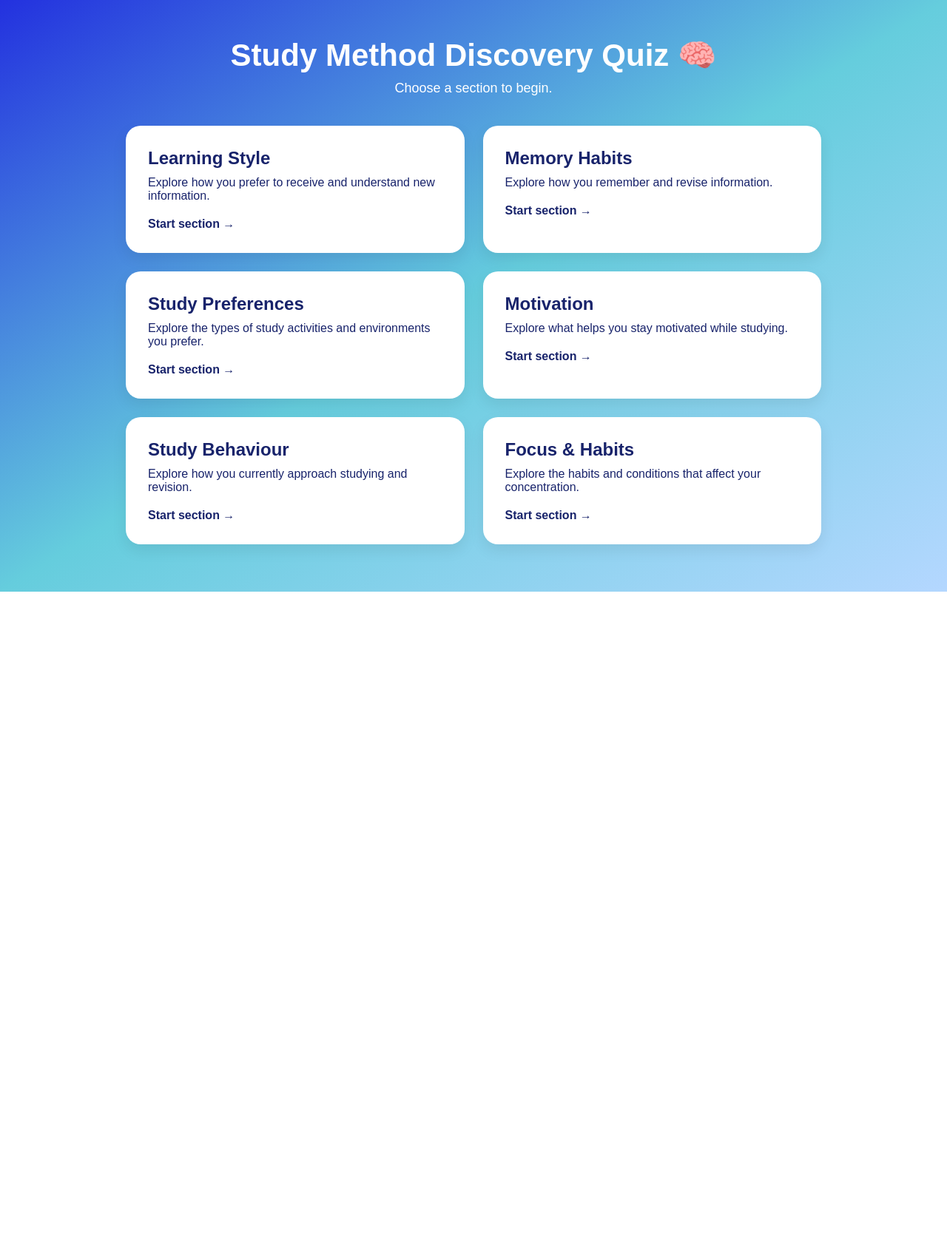
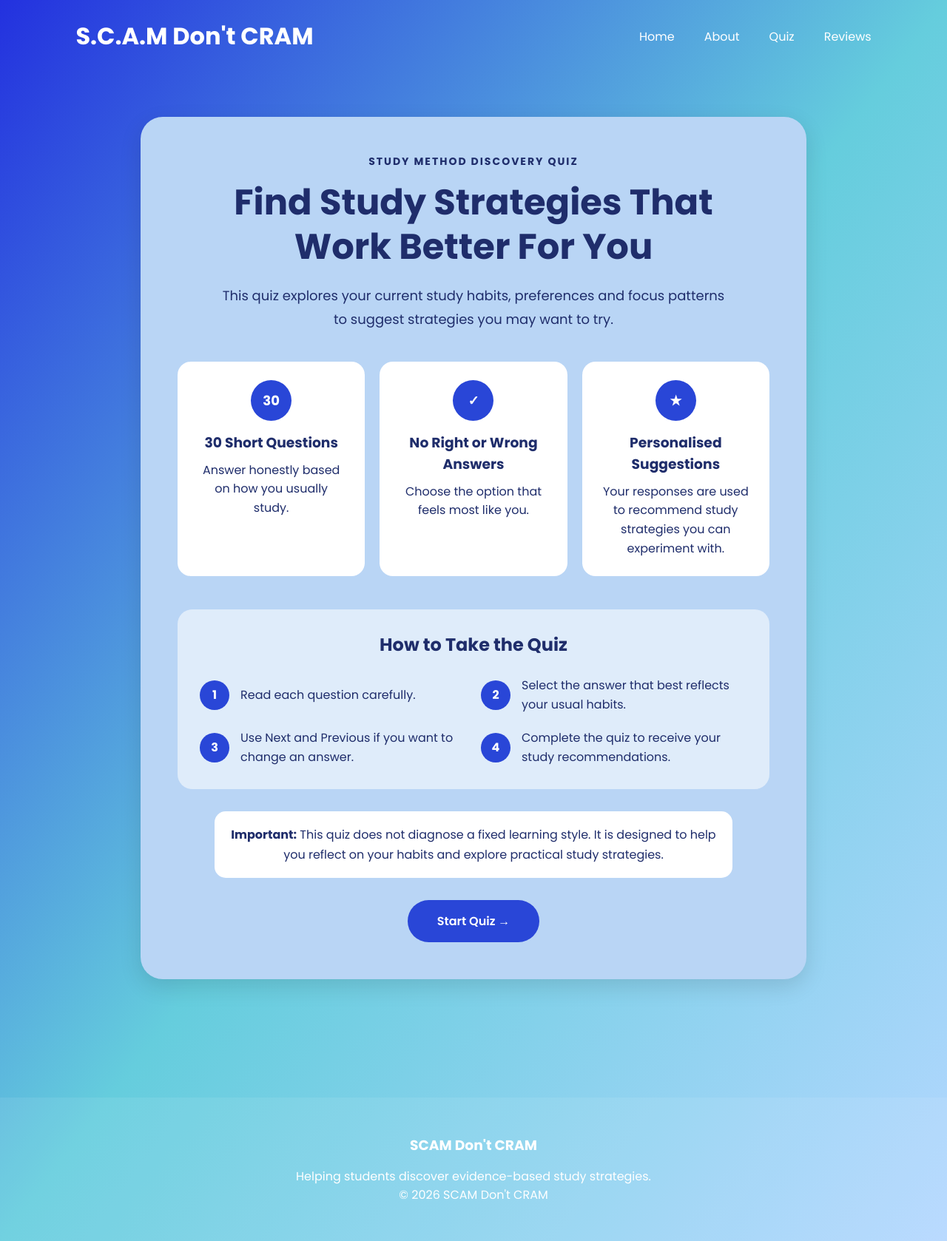
Before and after one commit to HiddenOffence/SCAM, a Flask app: page /quiz in a window 1280 px wide. Shown: the whole page at 74% size. Before the commit the page ends 800 px from the top, so only its background shows below. Run offline with Flask 3, Linux system fonts and the light colour scheme; data comes from the database, SQL or seed files in the repository.

Commit message:
created intro for the quiz page

```diff
--- a/app.py
+++ b/app.py
@@ -27,15 +27,10 @@ def about():
 @app.route("/quiz")
 def quiz():
 
-    # To start a new quiz: it clears any answers from a previous attempt
+    # Starting a new quiz clears any previous attempt
     session.pop("quiz_answers", None)
 
-    sections = get_sections()
-
-    return render_template(
-        "quiz.html",
-        sections=sections
-    )
+    return render_template("quiz.html")
 
 
 @app.route("/quiz/<int:section_id>")
--- a/static/css/style.css
+++ b/static/css/style.css
@@ -3,22 +3,14 @@
 =========================================== */
 
 :root{
-
     /* Primary Colours */
-
     --primary-blue:#2946D7;
     --secondary-blue:#5AB8E8;
-
     --dark-blue:#1F2D6B;
-
     --light-blue:#EEF6FF;
-
     --white:#FFFFFF;
-
     --text:#263238;
-
     --grey:#6C757D;
-
     --shadow:
         0px 10px 30px rgba(0,0,0,.12);
 
@@ -40,63 +32,39 @@ body{
     font-family:
     "Poppins",
     sans-serif;
-
     background: linear-gradient(to bottom right, #2331df, #65cddd, #b4d7ff);
-
     min-height:100vh;
-
     color:white;
-
 }
 
 .navbar{
-
     display:flex;
-
     justify-content:space-between;
-
     align-items:center;
-
     padding:25px 8%;
-
 }
 
 .logo{
-
     font-size:2rem;
-
     font-weight:700;
-
     color:white;
-
     text-decoration:none;
-
 }
 
 .navbar ul{
-
     display:flex;
-
     gap:40px;
-
     list-style:none;
-
 }
 
 .navbar a{
-
     color:white;
-
     text-decoration:none;
-
     transition:.3s;
-
 }
 
 .navbar a:hover{
-
     opacity:.75;
-
 }
 
 .hero {
@@ -157,153 +125,248 @@ body{
     box-shadow: var(--shadow);
 }
 
-/* ==========================================
-   Feature Cards
-========================================== */
+/*Feature Cards */
 
 .features{
-
     display:flex;
-
     justify-content:center;
-
     gap:40px;
-
     flex-wrap:wrap;
-
     padding:80px 8%;
-
 }
 
 .feature-card{
-
     width:320px;
-
     background:white;
-
     color:var(--text);
-
     border-radius:20px;
-
     padding:40px;
-
     text-align:center;
-
     box-shadow:var(--shadow);
-
     transition:.3s;
-
 }
 
 .feature-card:hover{
-
     transform:translateY(-8px);
-
 }
 
 .icon{
-
     font-size:3rem;
-
     margin-bottom:20px;
-
 }
 
 .feature-card h2{
-
     margin-bottom:15px;
-
     color:var(--primary-blue);
-
 }
 
 .feature-card p{
-
     line-height:1.7;
-
 }
 
-/* ==========================================
-   Steps
-========================================== */
+/*Steps*/
 
 .steps{
-
     padding:80px 8%;
-
     text-align:center;
-
 }
 
 .steps h2{
-
     font-size:2.8rem;
-
     margin-bottom:60px;
-
 }
 
 .step-container{
-
     display:flex;
-
     justify-content:center;
-
     gap:50px;
-
     flex-wrap:wrap;
-
 }
 
 .step{
-
     width:280px;
-
 }
 
 .number{
-
     width:70px;
-
     height:70px;
-
     margin:auto;
-
     margin-bottom:20px;
-
     border-radius:50%;
-
     background:white;
-
     color:var(--primary-blue);
-
     font-size:2rem;
-
     font-weight:bold;
-
     display:flex;
-
     justify-content:center;
-
     align-items:center;
-
 }
 
 .footer{
-
     text-align:center;
-
     padding:50px;
-
     background:rgba(255,255,255,.08);
-
     margin-top:100px;
-
 }
 
 .footer h3{
+    margin-bottom:15px;
+}
 
-    margin-bottom:15px;
+/* Quiz Introduction */
+
+.quiz-intro-page {
+    max-width: 1050px;
+    margin: 0 auto;
+    padding: 60px 30px;
+}
+
+.quiz-intro-card {
+    max-width: 900px;
+    margin: 0 auto;
+    background: #b9d5f5;
+    color: var(--dark-blue);
+    border-radius: 30px;
+    padding: 50px;
+    box-shadow: var(--shadow);
+    text-align: center;
+}
+
+.quiz-intro-label {
+    font-size: 14px;
+    letter-spacing: 2px;
+    font-weight: 700;
+    margin-bottom: 15px;
+}
+
+.quiz-intro-card h1 {
+    max-width: 720px;
+    margin: 0 auto 20px;
+    font-size: 3rem;
+    line-height: 1.25;
+}
+
+.quiz-intro-text {
+    max-width: 700px;
+    margin: 0 auto 40px;
+    font-size: 18px;
+    line-height: 1.8;
+}
+
+.quiz-info-grid {
+    display: grid;
+    grid-template-columns: repeat(3, 1fr);
+    gap: 20px;
+    margin-bottom: 45px;
+}
+
+.quiz-info-item {
+    background: white;
+    padding: 25px;
+    border-radius: 18px;
+}
+
+.quiz-info-icon {
+    display: flex;
+    justify-content: center;
+    align-items: center;
+    width: 55px;
+    height: 55px;
+    margin: 0 auto 15px;
+    border-radius: 50%;
+    background: var(--primary-blue);
+    color: white;
+    font-size: 18px;
+    font-weight: 700;
+}
+
+.quiz-info-item h3 {
+    margin-bottom: 10px;
+}
+
+.quiz-info-item p {
+    line-height: 1.6;
+}
+
+.quiz-how-to {
+    background: rgba(255, 255, 255, .55);
+    border-radius: 20px;
+    padding: 30px;
+    margin-bottom: 30px;
+    text-align: left;
+}
+
+.quiz-how-to h2 {
+    text-align: center;
+    margin-bottom: 25px;
+}
+
+.quiz-steps {
+    display: grid;
+    grid-template-columns: repeat(2, 1fr);
+    gap: 20px;
+}
+
+.quiz-step {
+    display: flex;
+    align-items: center;
+    gap: 15px;
+}
+
+.quiz-step span {
+    min-width: 40px;
+    height: 40px;
+    display: flex;
+    justify-content: center;
+    align-items: center;
+    border-radius: 50%;
+    background: var(--primary-blue);
+    color: white;
+    font-weight: 700;
+}
+
+.quiz-step p {
+    line-height: 1.6;
+}
+
+.quiz-intro-note {
+    max-width: 700px;
+    margin: 0 auto 30px;
+    padding: 18px 22px;
+    background: white;
+    border-radius: 15px;
+    line-height: 1.7;
+}
+
+.start-quiz-button {
+    display: inline-block;
+    padding: 16px 40px;
+    background: var(--primary-blue);
+    color: white;
+    border-radius: 30px;
+    text-decoration: none;
+    font-weight: 600;
+    transition: .25s;
+}
+
+.start-quiz-button:hover {
+    transform: translateY(-3px);
+    box-shadow: var(--shadow);
+}
+
+@media (max-width: 800px) {
+
+    .quiz-info-grid {
+        grid-template-columns: 1fr;
+    }
+
+    .quiz-steps {
+        grid-template-columns: 1fr;
+    }
+
+    .quiz-intro-card h1 {
+        font-size: 2.2rem;
+    }
 
 }
 
@@ -514,25 +577,15 @@ body{
 
 .previous-button,
 .next-button {
-
     display: inline-block;
-
     padding: 15px 35px;
-
     border-radius: 30px;
-
     border: none;
-
     cursor: pointer;
-
     font-family: "Poppins", sans-serif;
-
     font-size: 16px;
-
     font-weight: 600;
-
     text-decoration: none;
-
     transition: .25s;
 }
 
@@ -541,26 +594,17 @@ body{
 }
 
 .next-button{
-
     background:white;
-
     color:#2946D7;
-
     border:none;
-
     box-shadow:0 8px 18px rgba(0,0,0,.15);
-
 }
 
 .next-button:hover{
-
     transform:translateY(-3px);
-
 }
 
-/* ==========================================
-   Results Page
-========================================== */
+/*Results Page*/
 
 .results-page {
     max-width: 1050px;
@@ -594,27 +638,20 @@ body{
     max-width: 750px;
     margin: 0 auto 60px;
     padding: 45px;
-
     background: #b9d5f5;
     color: var(--dark-blue);
-
     border-radius: 25px;
     box-shadow: var(--shadow);
-
     text-align: center;
 }
 
 .result-badge {
     display: inline-block;
-
     padding: 8px 18px;
     margin-bottom: 15px;
-
     background: white;
     color: var(--primary-blue);
-
     border-radius: 30px;
-
     font-size: 13px;
     font-weight: 700;
 }
@@ -632,7 +669,6 @@ body{
 .result-tips {
     margin-top: 25px;
     padding: 20px;
-
     background: rgba(255, 255, 255, .65);
     border-radius: 15px;
 }
@@ -663,10 +699,8 @@ body{
 .result-card {
     background: white;
     color: var(--text);
-
     padding: 30px;
     border-radius: 20px;
-
     box-shadow: var(--shadow);
 }
 
@@ -675,7 +709,6 @@ body{
     justify-content: space-between;
     align-items: center;
     gap: 15px;
-
     margin-bottom: 15px;
 }
 
@@ -690,23 +723,18 @@ body{
 
 .score {
     white-space: nowrap;
-
     background: var(--light-blue);
     color: var(--primary-blue);
-
     padding: 7px 12px;
     border-radius: 20px;
-
     font-weight: 700;
 }
 
 .method-tips {
     margin-top: 18px;
     padding: 15px;
-
     background: var(--light-blue);
     border-radius: 12px;
-
     line-height: 1.6;
 }
 
@@ -714,20 +742,15 @@ body{
     display: flex;
     flex-wrap: wrap;
     gap: 10px;
-
     margin-top: 20px;
 }
 
 .resource-button {
     display: inline-block;
-
     padding: 10px 16px;
-
     background: var(--primary-blue);
     color: white;
-
     border-radius: 20px;
-
     text-decoration: none;
     font-size: 14px;
     font-weight: 600;
@@ -738,21 +761,17 @@ body{
     justify-content: center;
     gap: 15px;
     flex-wrap: wrap;
-
     margin: 50px 0;
 }
 
 .save-pdf-button,
 .retake-button {
     padding: 14px 28px;
-
     border: none;
     border-radius: 30px;
-
     font-family: "Poppins", sans-serif;
     font-size: 15px;
     font-weight: 600;
-
     cursor: pointer;
     text-decoration: none;
 }
@@ -771,12 +790,9 @@ body{
 .results-note {
     max-width: 750px;
     margin: 0 auto;
-
     padding: 25px;
-
     border: 1px solid rgba(255, 255, 255, .5);
     border-radius: 18px;
-
     text-align: center;
 }
 
@@ -827,9 +843,7 @@ body{
     }
 }
 
-/* ==========================================
-   Reviews
-========================================== */
+/*Reviews*/
 
 .reviews-page {
     max-width: 1100px;
@@ -861,11 +875,8 @@ body{
 .review-card {
     background: white;
     color: var(--text);
-
     border-radius: 20px;
-
     padding: 30px;
-
     box-shadow: var(--shadow);
 }
 
@@ -948,7 +959,6 @@ body{
 
 .review-comment {
     margin: 15px 0;
-
     line-height: 1.7;
 }
 
@@ -965,9 +975,7 @@ body{
 
 }
 
-/* ==========================================
-   About Page
-========================================== */
+/*About Page*/
 
 .about-page {
     max-width: 1050px;
@@ -1002,12 +1010,9 @@ body{
 .about-card {
     background: white;
     color: var(--text);
-
     border-radius: 20px;
-
     padding: 35px;
     margin-bottom: 25px;
-
     box-shadow: var(--shadow);
 }
 
@@ -1038,18 +1043,13 @@ body{
     display: inline-flex;
     justify-content: center;
     align-items: center;
-
     width: 55px;
     height: 55px;
-
     border-radius: 50%;
-
     background: var(--primary-blue);
     color: white;
-
     font-size: 1.5rem;
     font-weight: 700;
-
     margin-bottom: 12px;
 }
 
@@ -1072,7 +1072,6 @@ body{
     justify-content: center;
     gap: 15px;
     flex-wrap: wrap;
-
     margin-top: 35px;
 }
 
--- a/templates/quiz.html
+++ b/templates/quiz.html
@@ -1,48 +1,138 @@
-<!DOCTYPE html>
-<html>
+{% extends "base.html" %}
 
-<head>
-    <title>Study Method Discovery Quiz</title>
+{% block content %}
 
-    <link
-        rel="stylesheet"
-        href="/static/css/style.css"
-    >
-</head>
+<section class="quiz-intro-page">
 
-<body>
+    <div class="quiz-intro-card">
 
-    <div class="quiz-page">
-
-        <h1>Study Method Discovery Quiz 🧠</h1>
-
-        <p class="quiz-intro">
-            Choose a section to begin.
+        <p class="quiz-intro-label">
+            STUDY METHOD DISCOVERY QUIZ
         </p>
 
-        <div class="section-grid">
+        <h1>
+            Find Study Strategies That Work Better For You
+        </h1>
 
-            {% for section in sections %}
+        <p class="quiz-intro-text">
+            This quiz explores your current study habits, preferences
+            and focus patterns to suggest strategies you may want to try.
+        </p>
 
-                <a
-                    href="{{ url_for('quiz_section', section_id=section['id']) }}"
-                    class="section-card"
-                >
 
-                    <h2>{{ section["name"] }}</h2>
+        <div class="quiz-info-grid">
 
-                    <p>{{ section["description"] }}</p>
+            <div class="quiz-info-item">
 
-                    <span>Start section →</span>
+                <div class="quiz-info-icon">
+                    30
+                </div>
 
-                </a>
+                <h3>30 Short Questions</h3>
 
-            {% endfor %}
+                <p>
+                    Answer honestly based on how you usually study.
+                </p>
+
+            </div>
+
+
+            <div class="quiz-info-item">
+
+                <div class="quiz-info-icon">
+                    ✓
+                </div>
+
+                <h3>No Right or Wrong Answers</h3>
+
+                <p>
+                    Choose the option that feels most like you.
+                </p>
+
+            </div>
+
+
+            <div class="quiz-info-item">
+
+                <div class="quiz-info-icon">
+                    ★
+                </div>
+
+                <h3>Personalised Suggestions</h3>
+
+                <p>
+                    Your responses are used to recommend study strategies
+                    you can experiment with.
+                </p>
+
+            </div>
 
         </div>
 
+
+        <div class="quiz-how-to">
+
+            <h2>How to Take the Quiz</h2>
+
+            <div class="quiz-steps">
+
+                <div class="quiz-step">
+                    <span>1</span>
+
+                    <p>
+                        Read each question carefully.
+                    </p>
+                </div>
+
+                <div class="quiz-step">
+                    <span>2</span>
+
+                    <p>
+                        Select the answer that best reflects your usual habits.
+                    </p>
+                </div>
+
+                <div class="quiz-step">
+                    <span>3</span>
+
+                    <p>
+                        Use Next and Previous if you want to change an answer.
+                    </p>
+                </div>
+
+                <div class="quiz-step">
+                    <span>4</span>
+
+                    <p>
+                        Complete the quiz to receive your study recommendations.
+                    </p>
+                </div>
+
+            </div>
+
+        </div>
+
+
+        <div class="quiz-intro-note">
+
+            <strong>Important:</strong>
+
+            This quiz does not diagnose a fixed learning style.
+            It is designed to help you reflect on your habits and explore
+            practical study strategies.
+
+        </div>
+
+
+        <a
+            href="{{ url_for('quiz_section', section_id=1) }}"
+            class="start-quiz-button"
+        >
+            Start Quiz →
+        </a>
+
     </div>
 
-</body>
+</section>
 
-</html>
+{% endblock %}
```
Also changed, not shown: templates/question.html (+7 -17 lines).
